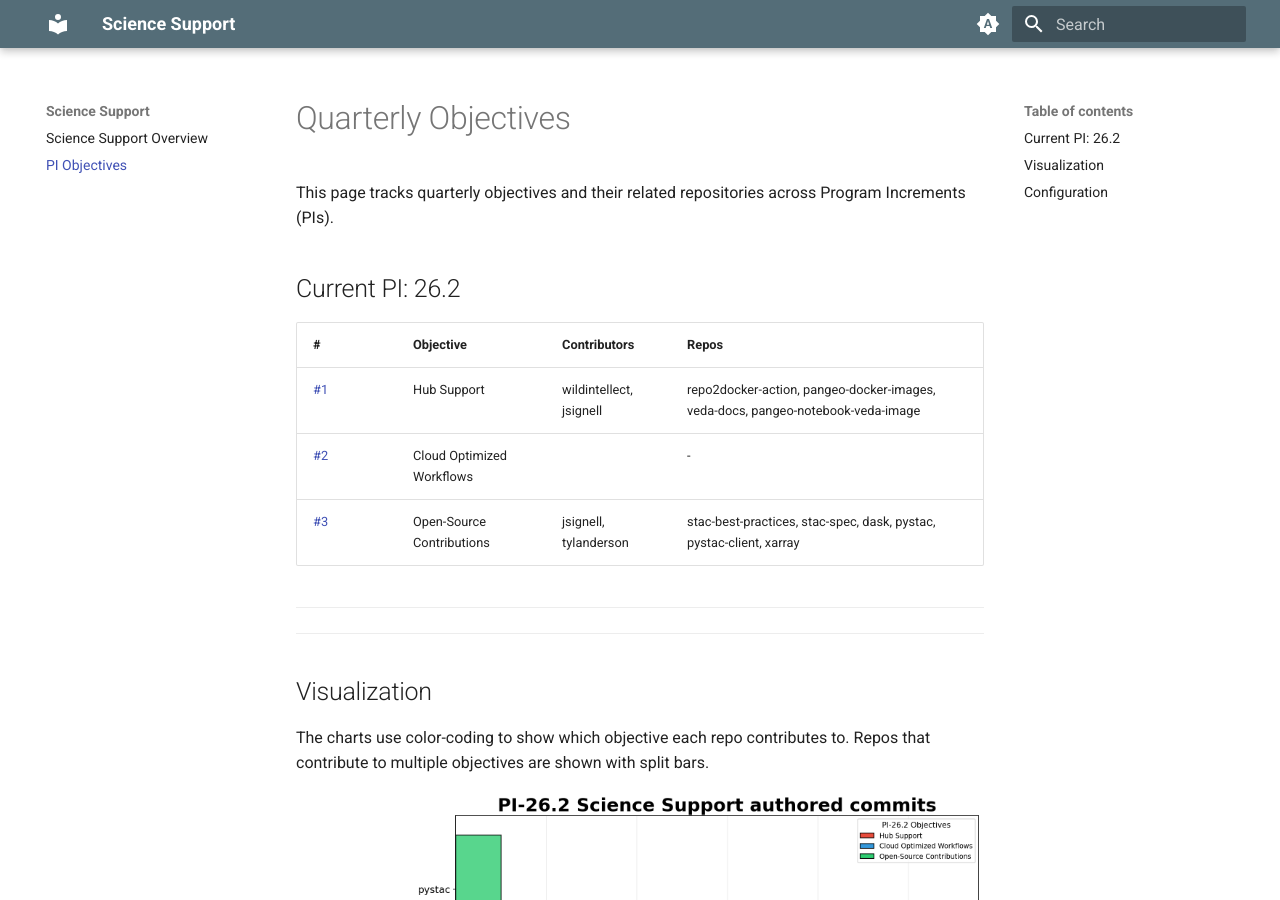
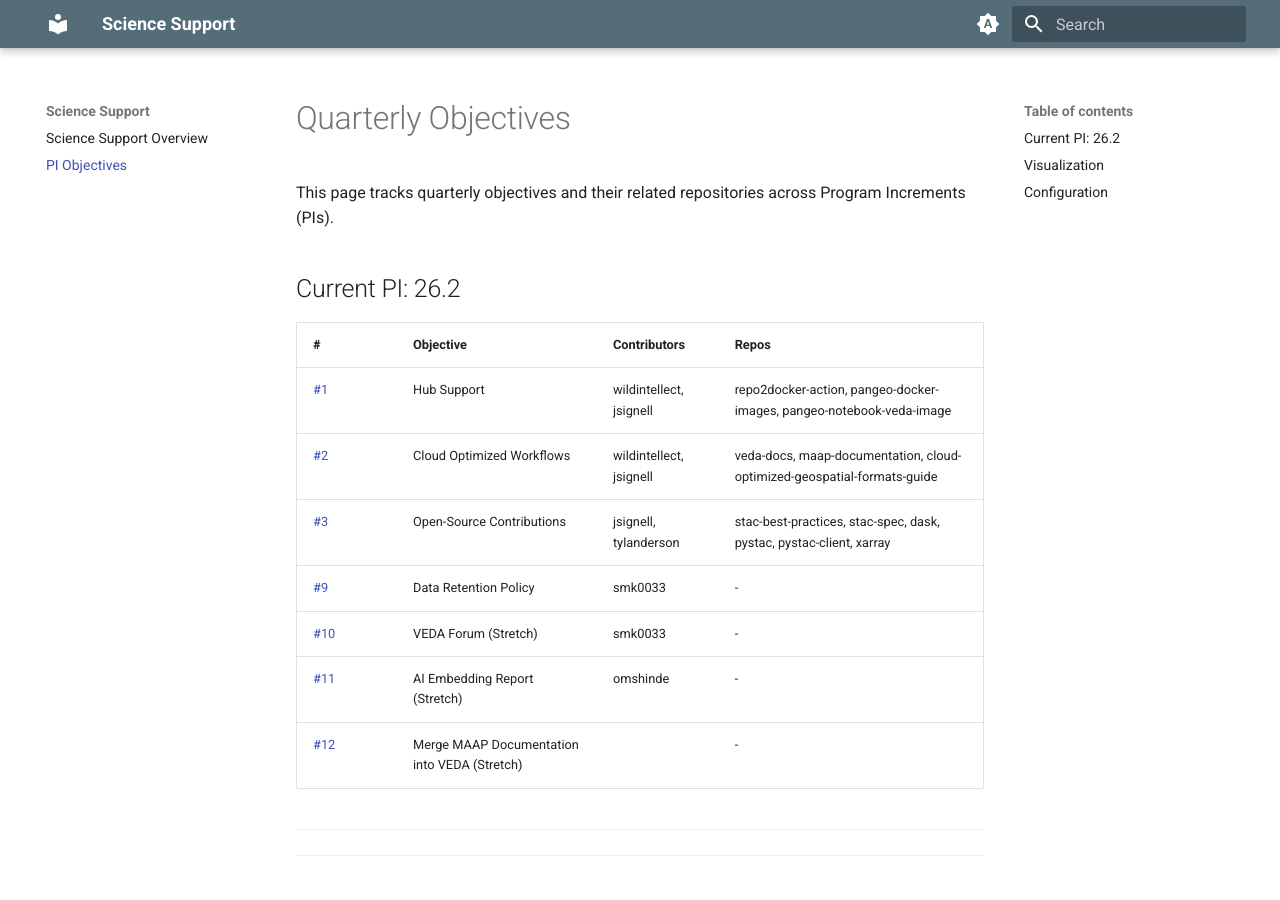
Before and after one commit to NASA-IMPACT/science-support, an MkDocs documentation site: the page built from docs/objectives.md, in a window 1280 px wide and 900 px high. Built offline with MkDocs 1.6.1 and Material for MkDocs 9.7.7, drawn with Linux system fonts in a browser that asks for light colours; the version menu is left out.

Commit message:
Update reports for 22727883146

```diff
--- a/docs/objectives.md
+++ b/docs/objectives.md
@@ -6,9 +6,13 @@ This page tracks quarterly objectives and their related repositories across Prog
 
 | # | Objective | Contributors | Repos |
 |---|-----------|--------------|-------|
-| [#1](https://github.com/NASA-IMPACT/science-support/issues/1) | Hub Support | wildintellect, jsignell | repo2docker-action, pangeo-docker-images, veda-docs, pangeo-notebook-veda-image |
-| [#2](https://github.com/NASA-IMPACT/science-support/issues/2) | Cloud Optimized Workflows |  | - |
+| [#1](https://github.com/NASA-IMPACT/science-support/issues/1) | Hub Support | wildintellect, jsignell | repo2docker-action, pangeo-docker-images, pangeo-notebook-veda-image |
+| [#2](https://github.com/NASA-IMPACT/science-support/issues/2) | Cloud Optimized Workflows | wildintellect, jsignell | veda-docs, maap-documentation, cloud-optimized-geospatial-formats-guide |
 | [#3](https://github.com/NASA-IMPACT/science-support/issues/3) | Open-Source Contributions | jsignell, tylanderson | stac-best-practices, stac-spec, dask, pystac, pystac-client, xarray |
+| [#9](https://github.com/NASA-IMPACT/science-support/issues/9) | Data Retention Policy | smk0033 | - |
+| [#10](https://github.com/NASA-IMPACT/science-support/issues/10) | VEDA Forum (Stretch) | smk0033 | - |
+| [#11](https://github.com/NASA-IMPACT/science-support/issues/11) | AI Embedding Report (Stretch) | omshinde | - |
+| [#12](https://github.com/NASA-IMPACT/science-support/issues/12) | Merge MAAP Documentation into VEDA (Stretch) |  | - |
 
 ---
 
```
Also changed, not shown: docs/images/pi-26.2-authored-commits.png, docs/images/pi-26.2-resolved-issues-prs.png, 1 other file.
